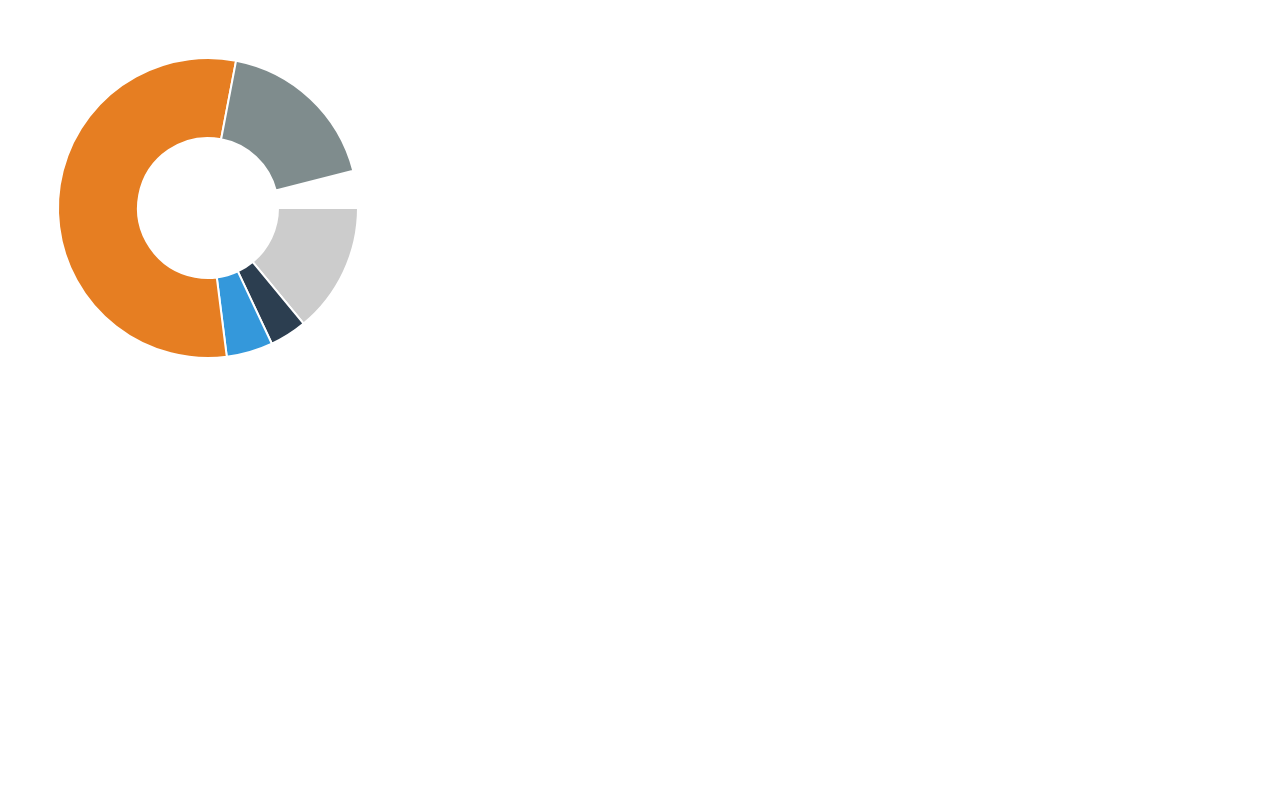
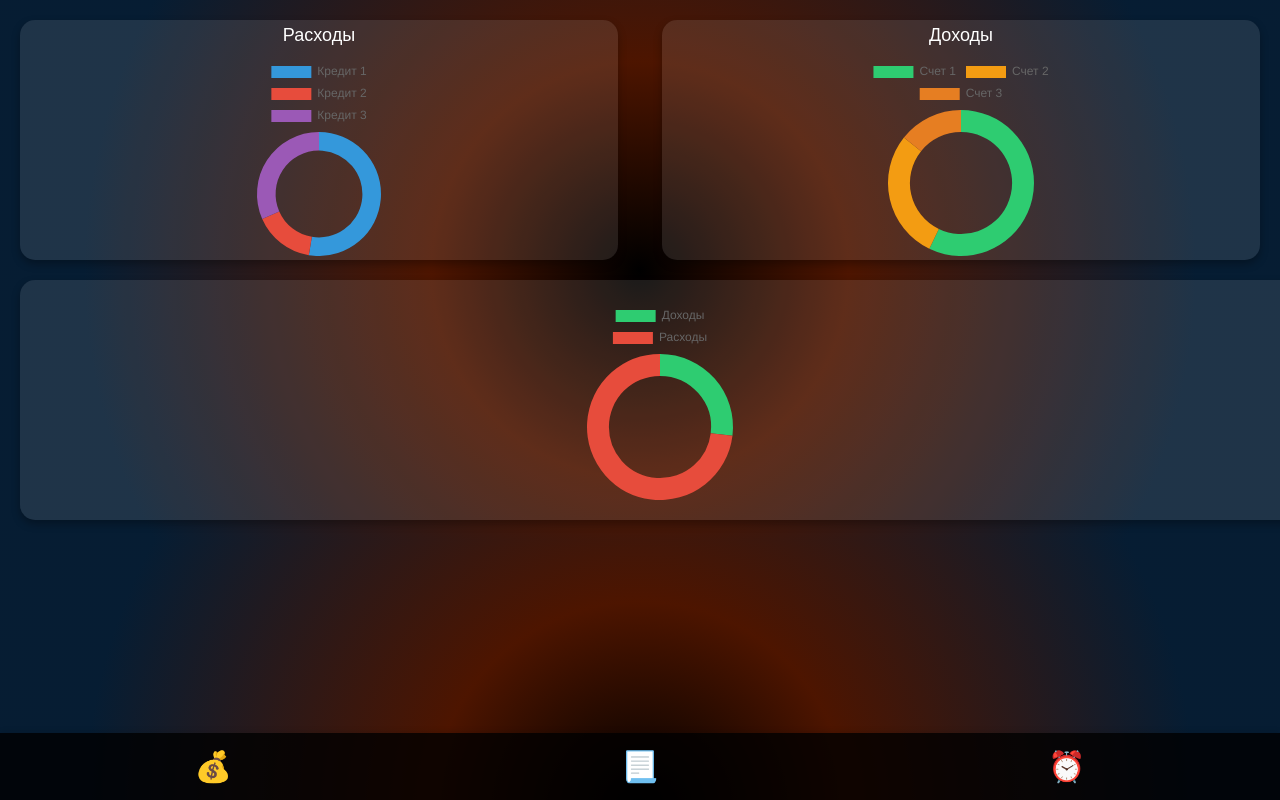
Before and after one commit to Sergey1mihaylov/credit, a plain HTML site: page index.html in a window 1280 px wide. Drawn offline with nearby package versions, Linux system fonts and the light colour scheme.

Commit message:
Update index.html

```diff
--- a/index.html
+++ b/index.html
@@ -1,49 +1,218 @@
 <!DOCTYPE html>
-<html>
+<html lang="ru">
 <head>
-    <title>Кольцевая диаграмма</title>
+    <meta charset="UTF-8">
+    <meta name="viewport" content="width=device-width, initial-scale=1.0">
+    <title>Учет кредитов и долгов</title>
+    <style>
+        body {
+            font-family: Arial, sans-serif;
+            margin: 0;
+            padding: 0;
+            background-color: black;
+            color: #fff;
+            background-image: radial-gradient(circle, rgba(0, 0, 0, 0.7) 0%, rgba(255, 69, 0, 0.3) 30%, rgba(30, 144, 255, 0.2) 80%);
+            background-size: cover;
+            background-position: center;
+        }
+
+        .container {
+            padding: 20px;
+        }
+
+        .top-blocks {
+            display: flex;
+            justify-content: space-between;
+            margin-bottom: 20px;
+        }
+
+        .top-block {
+            width: 45%;
+            height: 200px;
+            border-radius: 15px;
+            background-color: rgba(255, 255, 255, 0.1);
+            padding: 20px;
+            display: flex;
+            flex-direction: column;
+            align-items: center;
+            justify-content: center;
+            box-shadow: 0px 4px 8px rgba(0, 0, 0, 0.3);
+        }
+
+        .block-title {
+            font-size: 18px;
+            margin-bottom: 10px;
+        }
+
+        .bottom-block {
+            width: 100%;
+            height: 200px;
+            margin-top: 20px;
+            background-color: rgba(255, 255, 255, 0.1);
+            border-radius: 15px;
+            padding: 20px;
+            display: flex;
+            justify-content: center;
+            align-items: center;
+            box-shadow: 0px 4px 8px rgba(0, 0, 0, 0.3);
+        }
+
+        .footer {
+            position: fixed;
+            bottom: 0;
+            width: 100%;
+            display: flex;
+            justify-content: space-around;
+            background-color: rgba(0, 0, 0, 0.8);
+            padding: 15px 0;
+            box-shadow: 0 -2px 5px rgba(0, 0, 0, 0.1);
+        }
+
+        .footer button {
+            background: none;
+            border: none;
+            font-size: 30px;
+            cursor: pointer;
+            color: #fff;
+        }
+
+        .footer button.active {
+            color: #3498db;
+        }
+
+        canvas {
+            max-width: 100%;
+            max-height: 100%;
+        }
+
+    </style>
 </head>
 <body>
-    <canvas id="myChart" width="400" height="400"></canvas>
 
-    <script>
-        const canvas = document.getElementById('myChart');
-        const ctx = canvas.getContext('2d');
-        const centerX = canvas.width / 2;
-        const centerY = canvas.height / 2;
-        const radius = 150;
-        const innerRadius = 70; // Большое отверстие в центре
+<div class="container">
+    <div class="top-blocks">
+        <!-- Расходы -->
+        <div class="top-block" id="expensesBlock">
+            <div class="block-title">Расходы</div>
+            <canvas id="expensesChart"></canvas>
+        </div>
 
-        // Данные и цвета как в оригинале
-        const data = [14, 4, 5, 55, 18]; // Проценты
-        const colors = ['#cccccc', '#2c3e50', '#3498db', '#e67e22', '#7f8c8d'];
+        <!-- Доходы -->
+        <div class="top-block" id="incomeBlock">
+            <div class="block-title">Доходы</div>
+            <canvas id="incomeChart"></canvas>
+        </div>
+    </div>
 
-        let startAngle = 0;
+    <!-- Итоговая диаграмма (Доходы vs Расходы) -->
+    <div class="bottom-block" id="overallChartBlock">
+        <canvas id="overallChart"></canvas>
+    </div>
+</div>
 
-        // Рисуем сегменты
-        data.forEach((value, index) => {
-            const sliceAngle = (2 * Math.PI * value) / 100;
+<div class="footer">
+    <button id="btn1" class="active" onclick="changeScreen(1)">💰</button>
+    <button id="btn2" onclick="changeScreen(2)">📃</button>
+    <button id="btn3" onclick="changeScreen(3)">⏰</button>
+</div>
 
-            ctx.beginPath();
-            ctx.arc(centerX, centerY, radius, startAngle, startAngle + sliceAngle);
-            ctx.arc(centerX, centerY, innerRadius, startAngle + sliceAngle, startAngle, true);
-            ctx.closePath();
+<script src="https://cdn.jsdelivr.net/npm/chart.js"></script>
+<script>
+    // Данные для расходов и доходов
+    const expenses = [50000, 15000, 30000]; // Примерные суммы расходов
+    const incomes = [20000, 10000, 5000]; // Примерные суммы доходов
 
-            ctx.fillStyle = colors[index];
-            ctx.fill();
+    const totalExpenses = expenses.reduce((a, b) => a + b, 0);
+    const totalIncomes = incomes.reduce((a, b) => a + b, 0);
 
-            // Белые промежутки между сегментами
-            ctx.beginPath();
-            ctx.arc(centerX, centerY, radius, startAngle, startAngle + sliceAngle);
-            ctx.arc(centerX, centerY, innerRadius, startAngle + sliceAngle, startAngle, true);
-            ctx.closePath();
+    // Обновление диаграмм
+    const expensesChart = new Chart(document.getElementById('expensesChart'), {
+        type: 'doughnut', // Кольцевая диаграмма
+        data: {
+            labels: ['Кредит 1', 'Кредит 2', 'Кредит 3'],
+            datasets: [{
+                label: 'Расходы',
+                data: expenses,
+                backgroundColor: ['#3498db', '#e74c3c', '#9b59b6'],
+                borderWidth: 0, // Убираем обводку
+                cutout: '70%', // Размер дырки в центре диаграммы
+            }]
+        },
+        options: {
+            responsive: true,
+            plugins: {
+                tooltip: {
+                    callbacks: {
+                        label: function(tooltipItem) {
+                            const percentage = tooltipItem.raw / totalExpenses * 100;
+                            return `${tooltipItem.label}: ${tooltipItem.raw} ₽ (${percentage.toFixed(2)}%)`;
+                        }
+                    }
+                }
+            }
+        }
+    });
 
-            ctx.strokeStyle = 'white';
-            ctx.lineWidth = 2;
-            ctx.stroke();
+    const incomeChart = new Chart(document.getElementById('incomeChart'), {
+        type: 'doughnut', // Кольцевая диаграмма
+        data: {
+            labels: ['Счет 1', 'Счет 2', 'Счет 3'],
+            datasets: [{
+                label: 'Доходы',
+                data: incomes,
+                backgroundColor: ['#2ecc71', '#f39c12', '#e67e22'],
+                borderWidth: 0, // Убираем обводку
+                cutout: '70%', // Размер дырки в центре диаграммы
+            }]
+        },
+        options: {
+            responsive: true,
+            plugins: {
+                tooltip: {
+                    callbacks: {
+                        label: function(tooltipItem) {
+                            const percentage = tooltipItem.raw / totalIncomes * 100;
+                            return `${tooltipItem.label}: ${tooltipItem.raw} ₽ (${percentage.toFixed(2)}%)`;
+                        }
+                    }
+                }
+            }
+        }
+    });
 
-            startAngle += sliceAngle;
-        });
-    </script>
+    const overallChart = new Chart(document.getElementById('overallChart'), {
+        type: 'doughnut', // Кольцевая диаграмма
+        data: {
+            labels: ['Доходы', 'Расходы'],
+            datasets: [{
+                data: [totalIncomes, totalExpenses],
+                backgroundColor: ['#2ecc71', '#e74c3c'],
+                borderWidth: 0, // Убираем обводку
+                cutout: '70%', // Размер дырки в центре диаграммы
+            }]
+        },
+        options: {
+            responsive: true,
+            plugins: {
+                tooltip: {
+                    callbacks: {
+                        label: function(tooltipItem) {
+                            const total = totalIncomes + totalExpenses;
+                            const percentage = tooltipItem.raw / total * 100;
+                            return `${tooltipItem.label}: ${tooltipItem.raw} ₽ (${percentage.toFixed(2)}%)`;
+                        }
+                    }
+                }
+            }
+        }
+    });
+
+    // Переход между экранами
+    function changeScreen(screenNum) {
+        document.querySelectorAll('.footer button').forEach((btn) => btn.classList.remove('active'));
+        document.querySelector(`#btn${screenNum}`).classList.add('active');
+    }
+</script>
+
 </body>
 </html>
```
